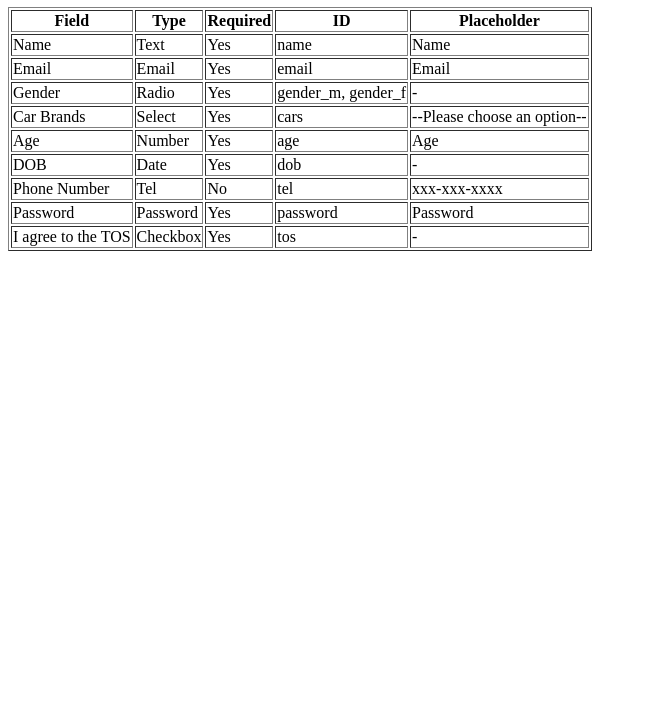
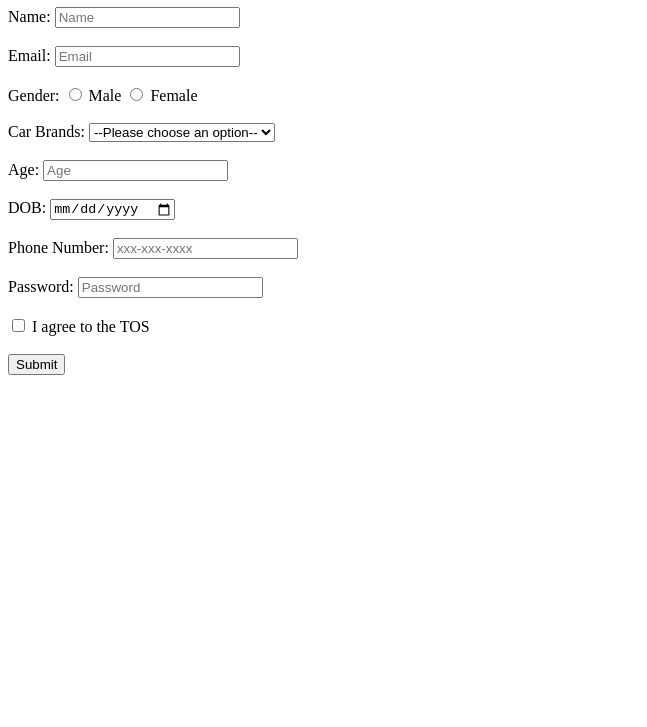
Before and after one commit to acciojob/signup-form-car-yogeshsumman, a website: page main.html in a window 1280 px wide. Shown: the part 73-800 px from the top of the page, without its empty margins (0-647 px from the left). Drawn offline with Linux system fonts and the light colour scheme.

Commit message:
created a submission

```diff
--- a/main.html
+++ b/main.html
@@ -5,92 +5,65 @@
 </head>
 <body>
 	<!-- the entire body must be written by student -->
-	<h1>Signup Form Fields</h1>
-	<table border="1">
-		<thead>
-			<tr>
-				<th>Field</th>
-				<th>Type</th>
-				<th>Required</th>
-				<th>ID</th>
-				<th>Placeholder</th>
-			</tr>
-		</thead>
-		<tbody>
-			<!-- Name -->
-			<tr>
-				<td>Name</td>
-				<td>Text</td>
-				<td>Yes</td>
-				<td>name</td>
-				<td>Name</td>
-			</tr>
-			<!-- Email -->
-			<tr>
-				<td>Email</td>
-				<td>Email</td>
-				<td>Yes</td>
-				<td>email</td>
-				<td>Email</td>
-			</tr>
-			<!-- Gender -->
-			<tr>
-				<td>Gender</td>
-				<td>Radio</td>
-				<td>Yes</td>
-				<td>gender_m, gender_f</td>
-				<td>-</td>
-			</tr>
-			<!-- Car Brands -->
-			<tr>
-				<td>Car Brands</td>
-				<td>Select</td>
-				<td>Yes</td>
-				<td>cars</td>
-				<td>--Please choose an option--</td>
-			</tr>
-			<!-- Age -->
-			<tr>
-				<td>Age</td>
-				<td>Number</td>
-				<td>Yes</td>
-				<td>age</td>
-				<td>Age</td>
-			</tr>
-			<!-- DOB -->
-			<tr>
-				<td>DOB</td>
-				<td>Date</td>
-				<td>Yes</td>
-				<td>dob</td>
-				<td>-</td>
-			</tr>
-			<!-- Phone Number -->
-			<tr>
-				<td>Phone Number</td>
-				<td>Tel</td>
-				<td>No</td>
-				<td>tel</td>
-				<td>xxx-xxx-xxxx</td>
-			</tr>
-			<!-- Password -->
-			<tr>
-				<td>Password</td>
-				<td>Password</td>
-				<td>Yes</td>
-				<td>password</td>
-				<td>Password</td>
-			</tr>
-			<!-- TOS Checkbox -->
-			<tr>
-				<td>I agree to the TOS</td>
-				<td>Checkbox</td>
-				<td>Yes</td>
-				<td>tos</td>
-				<td>-</td>
-			</tr>
-		</tbody>
-	</table>
+	<h1>Signup Form</h1>
+	<form method="post">
+		<!-- Name Field -->
+		<label for="name">Name:</label>
+		<input type="text" id="name" name="name" placeholder="Name" required>
+		<br><br>
+
+		<!-- Email Field -->
+		<label for="email">Email:</label>
+		<input type="email" id="email" name="email" placeholder="Email" required>
+		<br><br>
+
+		<!-- Gender Field -->
+		<label>Gender:</label>
+		<input type="radio" id="gender_m" name="gender" value="male" required>
+		<label for="gender_m">Male</label>
+		<input type="radio" id="gender_f" name="gender" value="female" required>
+		<label for="gender_f">Female</label>
+		<br><br>
+
+		<!-- Car Brands Field -->
+		<label for="cars">Car Brands:</label>
+		<select id="cars" name="cars" required>
+			<option value="">--Please choose an option--</option>
+			<option value="Toyota">Toyota</option>
+			<option value="Honda">Honda</option>
+			<option value="Ford">Ford</option>
+			<option value="BMW">BMW</option>
+		</select>
+		<br><br>
+
+		<!-- Age Field -->
+		<label for="age">Age:</label>
+		<input type="number" id="age" name="age" placeholder="Age" required>
+		<br><br>
+
+		<!-- DOB Field -->
+		<label for="dob">DOB:</label>
+		<input type="date" id="dob" name="dob" required>
+		<br><br>
+
+		<!-- Phone Number Field -->
+		<label for="tel">Phone Number:</label>
+		<input type="tel" id="tel" name="tel" placeholder="xxx-xxx-xxxx">
+		<br><br>
+
+		<!-- Password Field -->
+		<label for="password">Password:</label>
+		<input type="password" id="password" name="password" placeholder="Password" required>
+		<br><br>
+
+		<!-- TOS Checkbox -->
+		<input type="checkbox" id="tos" name="tos" required>
+		<label for="tos">I agree to the TOS</label>
+		<br><br>
+
+		<!-- Submit Button -->
+		<button type="submit">Submit</button>
+	</form>
 	<script type="text/javascript" src="./script.js"></script>
 </body>
 </html>
```
